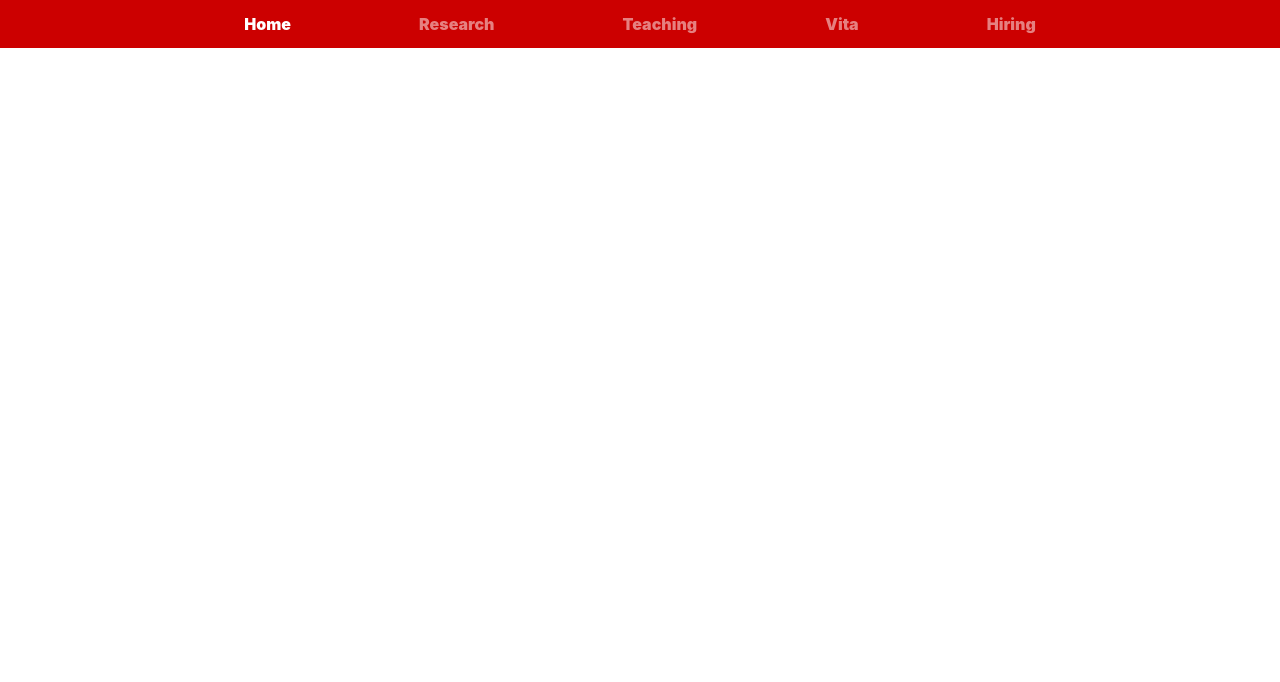
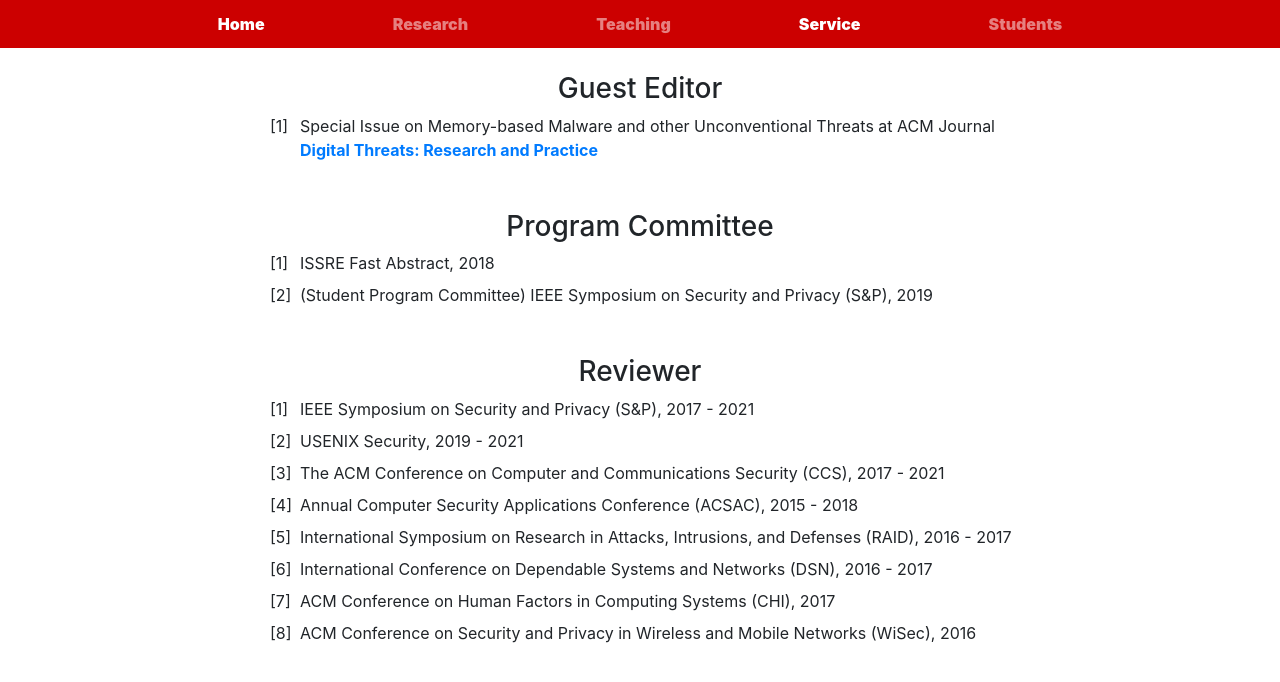
Before and after one commit to gracesrm/gracesrm.github.io, a React (Create React App) app: page /service in a window 1280 px wide. Shown: the top 682 px of the page. Built offline with nearby package versions, Linux system fonts and the light colour scheme.

Commit message:
update with services and students

```diff
--- a/src/App.jsx
+++ b/src/App.jsx
@@ -4,6 +4,8 @@ import Body from './Body';
 import Home from './Home';
 import Research from './Research';
 import Teaching from './Teaching';
+import Service from './Service';
+import Students from './Students';
 import {
   BrowserRouter as Router,
   Switch,
@@ -21,6 +23,8 @@ function App() {
             <Route exact path="/" component={Home}></Route>
             <Route exact path="/research" component={Research}></Route>
             <Route exact path="/teaching" component={Teaching}></Route>
+            <Route exact path="/service" component={Service}></Route>
+            <Route exact path="/students" component={Students}></Route>
           </Switch>
         </Body>
       </Router>
--- a/src/Header.jsx
+++ b/src/Header.jsx
@@ -3,8 +3,8 @@ import Navbar from 'react-bootstrap/Navbar';
 import Nav from 'react-bootstrap/Nav';
 import './App.css';
 import { NavLink } from 'react-router-dom';
-import cv from './Downloads/CV/2021_ruimin-cv.pdf'
-import hiring from './Downloads/hiring/PhD_openings_fall22.pdf'
+// import cv from './Downloads/CV/2021_ruimin-cv.pdf'
+// import hiring from './Downloads/hiring/PhD_openings_fall22.pdf'
 
 
 const Navigation = () => {
@@ -23,8 +23,12 @@ const Navigation = () => {
                 <Nav.Link style={padding} as={NavLink} to="/"><b>Home</b></Nav.Link>
                 <Nav.Link style={padding} as={NavLink} to="/research"><b>Research</b></Nav.Link>
                 <Nav.Link style={padding} as={NavLink} to="/teaching"><b>Teaching</b></Nav.Link>
-                <Nav.Link href={cv} style={padding}><b>Vita</b></Nav.Link>
-                <Nav.Link href={hiring} style={padding}><b>Hiring</b></Nav.Link>
+                <Nav.Link style={padding} as={NavLink} to="/service"><b>Service</b></Nav.Link>
+                <Nav.Link style={padding} as={NavLink} to="/students"><b>Students</b></Nav.Link>
+
+                {/* <Nav.Link style={padding} as={NavLink} to="/media"><b>Media Coverage</b></Nav.Link> */}
+                {/* <Nav.Link href={cv} style={padding}><b>Vita</b></Nav.Link> */}
+                {/* <Nav.Link href={hiring} style={padding}><b>Hiring</b></Nav.Link> */}
 
             </Nav>
             </Navbar.Collapse>
--- a/src/Home/News.jsx
+++ b/src/Home/News.jsx
@@ -16,6 +16,8 @@ const News = () => {
             </Row>
             <ParagraphContainer>
                 <ul className='ul_margin_bottom'>
+                    <li className="text-left" >[June 2022] Our work <a href="https://ieeexplore.ieee.org/document/9786768">Online Binary Models are Promising for Distinguishing Temporally Consistent Computer Usage Profiles</a> is accepted by IEEE Transactions on Biometrics, Behavior, and Identity Science.</li>
+                    <li className="text-left" >[May 2022] I'm serving as Guest Editor at Special Issue on Memory-based Malware and other Unconventional Threats at ACM Journal <a href="https://dl.acm.org/journal/dtrap">Digital Threats: Research and Practice</a>.</li>
                     <li className="text-left" >[April 2022] Our work <a href="https://www.ndss-symposium.org/ndss-paper/auto-draft-258/"> D-Box: DMA-enabled compartmentalization for embedded applications </a> is presented at NDSS 2022.</li>
                     <li className="text-left" >[Mar 2022] I'm going to join FIU as a tenure-track assistant professor. Send me an email if you are interested in security research.</li>
                     <li className="text-left">[Dec 2021] Our work D-Box: DMA-enabled compartmentalization for embedded applications is accepted by <a href="https://www.ndss-symposium.org/ndss2022/">NDSS'22</a>. </li>
--- a/src/Home/index.jsx
+++ b/src/Home/index.jsx
@@ -1,13 +1,20 @@
 import React from 'react';
+import Row from 'react-bootstrap/Row';
 import Intro from './Intro';
 import News from './News';
 import Container from 'react-bootstrap/Container';
+import Paragraph from '../ParagraphContainer';
 
 const Home = () => {
     return (
         <Container>
             <Intro></Intro>
             <News></News>
+            <Row
+                className="justify-content-center"
+                style={{paddingTop: "5em"}}>
+                    {/* <h3>Guest Lecturer</h3> */}
+            </Row>
         </Container>
     )
 }
--- /dev/null
+++ b/src/Service/index.jsx
@@ -0,0 +1,84 @@
+import React from 'react';
+import Row from 'react-bootstrap/Row';
+import Container from 'react-bootstrap/Container';
+import Paragraph from '../ParagraphContainer';
+import ParagraphContainer from '../ParagraphContainer';
+import '../AppVanillaHtml.css';
+
+
+const Service = () => (
+    <Container>
+        <Row
+            id="patents"
+            className="justify-content-center row_padding_top">
+            <h3>Guest Editor</h3>
+        </Row>
+        <Paragraph>{guest()}</Paragraph>
+
+        <Row
+            id="program committee"
+            className="justify-content-center row_padding_top">
+            <h3>Program Committee</h3>
+        </Row>
+        <Paragraph>{pc()}</Paragraph>
+
+        <Row
+            id="External Reviewer"
+            className="justify-content-center row_padding_top">
+            <h3>Reviewer</h3>
+        </Row>
+        <Paragraph>{reviewer()}</Paragraph>
+
+    </Container>
+);
+
+
+const guest = () => (
+    <ol >
+        <li className="text-left li_padding_bottom">
+            <div>Special Issue on Memory-based Malware and other Unconventional Threats at ACM Journal <a href="https://dl.acm.org/journal/dtrap">Digital Threats: Research and Practice</a></div>
+        </li>
+    </ol>
+)
+
+const pc = () => (
+    <ol >
+        <li className="text-left li_padding_bottom">
+            <div>ISSRE Fast Abstract, 2018</div>
+        </li>
+        <li className="text-left li_padding_bottom">
+            <div>(Student Program Committee) IEEE Symposium on Security and Privacy (S&P), 2019</div>
+        </li>
+    </ol>
+)
+
+const reviewer = () => (
+    <ol >
+        <li className="text-left li_padding_bottom">
+            <div>IEEE Symposium on Security and Privacy (S&P), 2017 - 2021 </div>
+        </li>
+        <li className="text-left li_padding_bottom">
+            <div>USENIX Security, 2019 - 2021 </div>
+        </li>
+        <li className="text-left li_padding_bottom">
+            <div>The ACM Conference on Computer and Communications Security (CCS), 2017 - 2021 </div>
+        </li>
+        <li className="text-left li_padding_bottom">
+            <div>Annual Computer Security Applications Conference (ACSAC), 2015 - 2018 </div>
+        </li>
+        <li className="text-left li_padding_bottom">
+            <div>International Symposium on Research in Attacks, Intrusions, and Defenses (RAID), 2016 - 2017 </div>
+        </li>
+        <li className="text-left li_padding_bottom">
+            <div>International Conference on Dependable Systems and Networks (DSN), 2016 - 2017 </div>
+        </li>
+        <li className="text-left li_padding_bottom">
+            <div>ACM Conference on Human Factors in Computing Systems (CHI), 2017 </div>
+        </li>
+        <li className="text-left li_padding_bottom">
+            <div>ACM Conference on Security and Privacy in Wireless and Mobile Networks (WiSec), 2016 </div>
+        </li>
+    </ol>
+)
+
+export default Service;
--- /dev/null
+++ b/src/Students/index.jsx
@@ -0,0 +1,26 @@
+import React from 'react';
+import Row from 'react-bootstrap/Row';
+import Container from 'react-bootstrap/Container';
+import ParagraphContainer from '../ParagraphContainer';
+import '../AppVanillaHtml.css';
+
+
+const Students = () => (
+    <Container>
+        <Row
+            className="justify-content-center"
+            style={{paddingTop: "1.5em"}}>
+                {/* <h3>Guest Lecturer</h3> */}
+        </Row>
+        <ParagraphContainer>
+            <ol>
+
+
+
+            </ol>
+        </ParagraphContainer>
+    </Container>
+);
+
+
+export default Students;
--- a/src/Teaching/index.jsx
+++ b/src/Teaching/index.jsx
@@ -16,16 +16,19 @@ const Teaching = () => (
             <ol>
                 <li className="text-left li_padding_bottom">
                     <dt>Principles of Cybersecurity (CIS 5370)</dt>
+                    Florida International University
                     <div><b>Lecturer</b>: 2022</div>
                     {/* <dd><a href="https://www.ece.ufl.edu/wp-content/uploads/syllabi/Spring2017/EEL5934_Cross_Layer_Sec_Spring_2017.pdf">Syllabus</a></dd> */}
                 </li>
                 <li className="text-left li_padding_bottom">
                     <dt>Systems Security (CY 3740)</dt>
+                    Northeastern University
                     <div><b>Lecturer</b>: 2021</div>
                     {/* <dd><a href="https://www.ece.ufl.edu/wp-content/uploads/syllabi/Spring2017/EEL5934_Cross_Layer_Sec_Spring_2017.pdf">Syllabus</a></dd> */}
                 </li>
                 <li className="text-left">
                     <dt>Cross-Layer Computer Security (EEL4930/EEL5934)</dt>
+                    University of Florida
                     <div><b>Guest Lecturer</b>: 2015 - 2019</div>
                     {/* <dd>Supervised Teaching: 2015, 2016 </dd> */}
                     <div>Assisted syllabus and exams: 2015, 2016</div>
```
Also changed, not shown: src/Research/index.jsx (+20 -9 lines).
